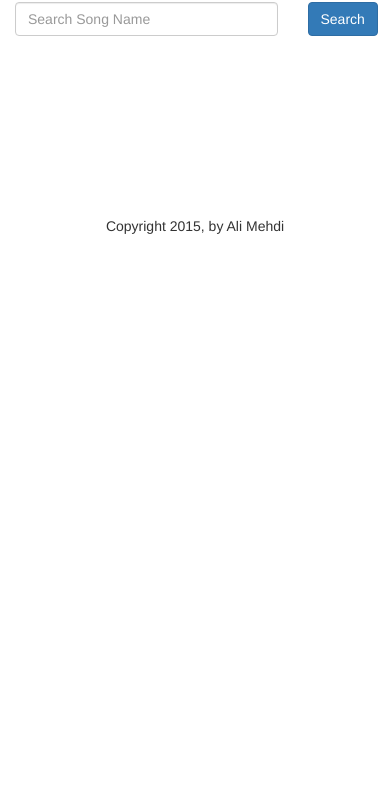
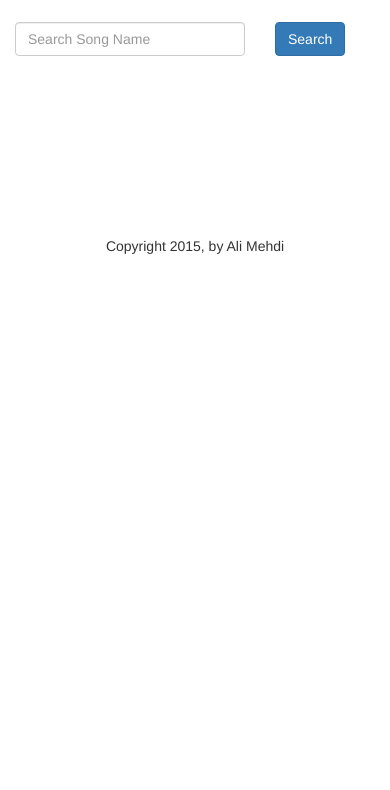
Before and after one commit to alimehdi92/songfinder, a plain HTML site: page index.html in a window 390 px wide. Shown: the part 54-844 px from the top of the page. Drawn offline with Linux system fonts and the light colour scheme.

Commit message:
bugfix: UI fix for Iphone

```diff
--- a/index.html
+++ b/index.html
@@ -6,11 +6,11 @@
     </head>
     <body ng-app="songfinder" ng-controller='FetchSongsCtrl'>
         <div id="header">
-            <h3 class="text-muted">Song Finder!</h3>
+            <h3 class="text-muted">Song Finder!</h3><br>
 
             <div class="row center-block" >
                 <form>
-                <div class="col-xs-9 col-md-11">
+                <div class="col-xs-8 col-md-11">
                     <input type="text" class="form-control" placeholder="Search Song Name" ng-model="query">
                 </div>
                 <div class="col-xs-1 col-md-1">
```
